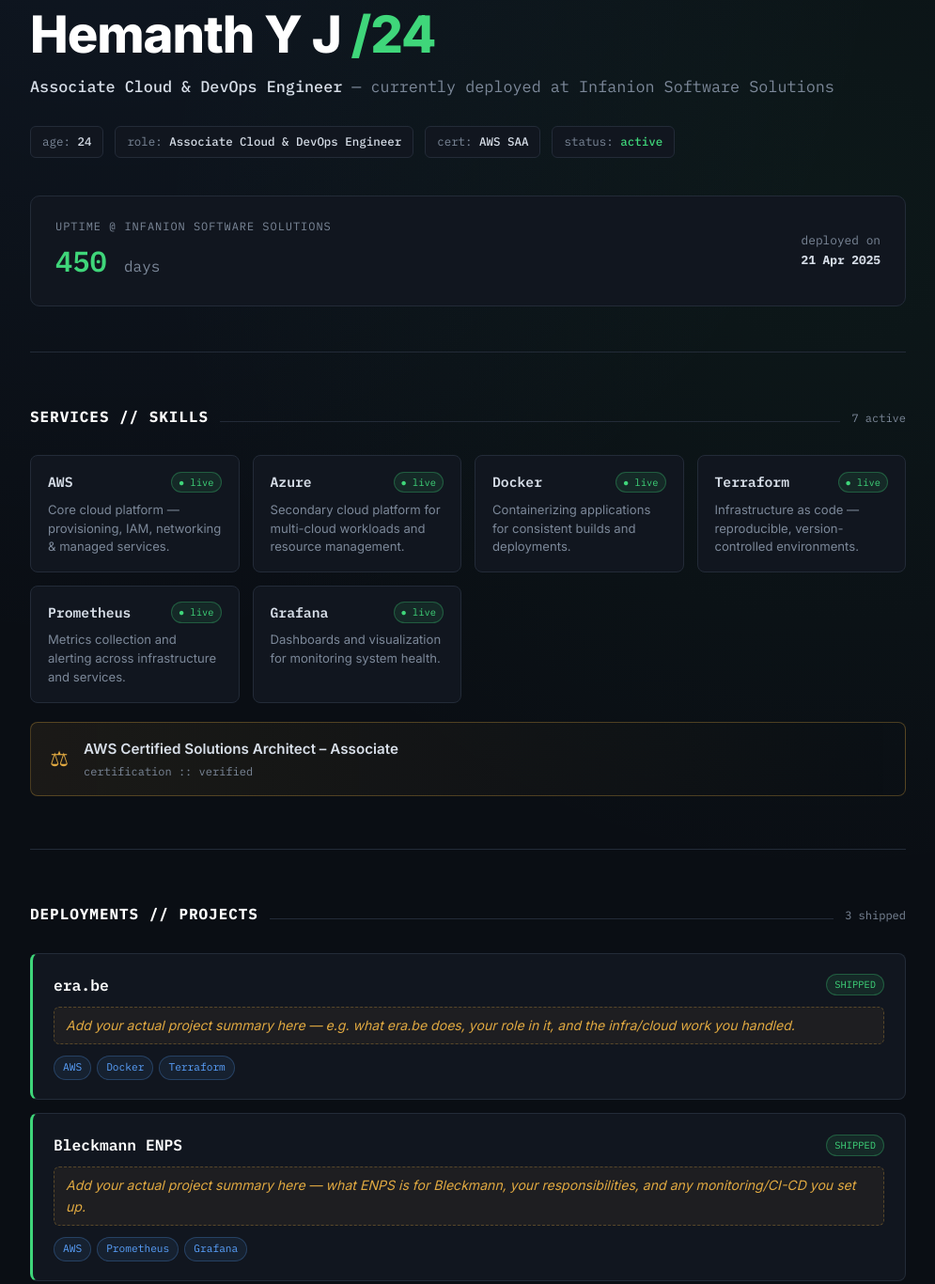
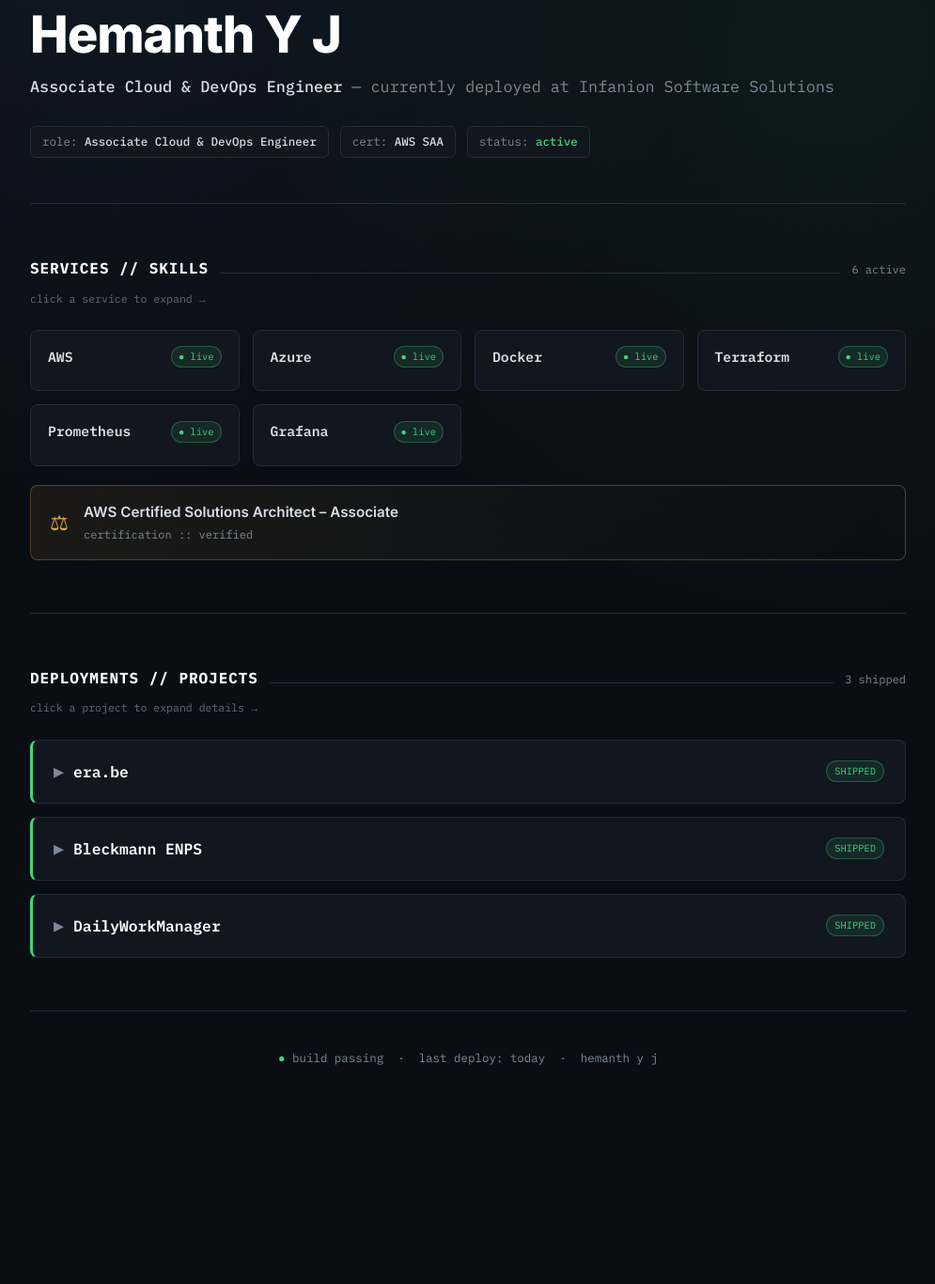
Before and after one commit to Hemanthyjh123/portfolio, a plain HTML site: page index.html in a window 1280 px wide. Shown: the part 151-1517 px from the top of the page at 94% size, without its empty margins (142-1137 px from the left). After the commit the page ends 1347 px from the top, so only its background shows below. Drawn offline with Linux system fonts and the light colour scheme.

Commit message:
add detailed project descriptions

```diff
--- a/index.html
+++ b/index.html
@@ -10,8 +10,9 @@
   :root {
     --bg: #0a0e14;
     --bg-panel: #11161f;
-    --bg-panel-hover: #151b26;
+    --bg-panel-hover: #161d2a;
     --border: #232b38;
+    --border-hover: #3a4658;
     --text: #d7dee8;
     --muted: #7c8899;
     --green: #3fd67a;
@@ -29,8 +30,8 @@
     font-family: var(--sans);
     line-height: 1.6;
     background-image:
-      radial-gradient(circle at 20% 0%, rgba(90,162,255,0.06), transparent 40%),
-      radial-gradient(circle at 80% 20%, rgba(63,214,122,0.05), transparent 40%);
+      radial-gradient(circle at 20% 0%, rgba(90,162,255,0.07), transparent 40%),
+      radial-gradient(circle at 80% 15%, rgba(63,214,122,0.06), transparent 40%);
   }
   ::selection { background: var(--green); color: #0a0e14; }
   a { color: var(--blue); }
@@ -119,44 +120,13 @@
     border: 1px solid var(--border);
     padding: 6px 12px;
     border-radius: 6px;
+    transition: border-color 0.2s, transform 0.2s;
+  }
+  .meta-chip:hover {
+    border-color: var(--border-hover);
+    transform: translateY(-2px);
   }
   .meta-chip b { color: var(--text); font-weight: 500; }
-
-  /* ---- Uptime signature block ---- */
-  .uptime-card {
-    margin-top: 40px;
-    background: var(--bg-panel);
-    border: 1px solid var(--border);
-    border-radius: 10px;
-    padding: 22px 26px;
-    display: flex;
-    align-items: center;
-    justify-content: space-between;
-    flex-wrap: wrap;
-    gap: 16px;
-  }
-  .uptime-label {
-    font-family: var(--mono);
-    font-size: 0.75rem;
-    color: var(--muted);
-    text-transform: uppercase;
-    letter-spacing: 0.08em;
-  }
-  .uptime-value {
-    font-family: var(--mono);
-    font-size: 1.9rem;
-    font-weight: 600;
-    color: var(--green);
-    margin-top: 4px;
-  }
-  .uptime-value span { color: var(--muted); font-size: 1rem; font-weight: 400; }
-  .uptime-since {
-    font-family: var(--mono);
-    font-size: 0.8rem;
-    color: var(--muted);
-    text-align: right;
-  }
-  .uptime-since b { color: var(--text); }
 
   /* ---- Section shared ---- */
   section.block { padding: 56px 0; border-bottom: 1px solid var(--border); }
@@ -183,11 +153,19 @@
     font-size: 0.75rem;
     color: var(--muted);
   }
+  .section-hint {
+    font-family: var(--mono);
+    font-size: 0.72rem;
+    color: var(--muted);
+    margin-top: -18px;
+    margin-bottom: 24px;
+    opacity: 0.75;
+  }
 
-  /* ---- Skills grid (service cards) ---- */
+  /* ---- Skills grid (clickable service cards) ---- */
   .services-grid {
     display: grid;
-    grid-template-columns: repeat(auto-fill, minmax(210px, 1fr));
+    grid-template-columns: repeat(auto-fill, minmax(220px, 1fr));
     gap: 14px;
   }
   .service {
@@ -195,9 +173,29 @@
     border: 1px solid var(--border);
     border-radius: 8px;
     padding: 16px 18px;
-    transition: border-color 0.15s, background 0.15s;
+    cursor: pointer;
+    transition: border-color 0.2s, background 0.2s, transform 0.2s, box-shadow 0.2s;
+    position: relative;
+    overflow: hidden;
   }
-  .service:hover { border-color: #2f3948; background: var(--bg-panel-hover); }
+  .service::before {
+    content: "";
+    position: absolute;
+    top: 0; left: 0; right: 0;
+    height: 2px;
+    background: var(--green);
+    transform: scaleX(0);
+    transform-origin: left;
+    transition: transform 0.25s ease;
+  }
+  .service:hover {
+    border-color: var(--border-hover);
+    background: var(--bg-panel-hover);
+    transform: translateY(-3px);
+    box-shadow: 0 10px 24px rgba(0,0,0,0.35);
+  }
+  .service:hover::before { transform: scaleX(1); }
+  .service:active { transform: translateY(-1px); }
   .service-top {
     display: flex;
     align-items: center;
@@ -223,6 +221,21 @@
     font-size: 0.82rem;
     color: var(--muted);
     line-height: 1.5;
+    max-height: 0;
+    overflow: hidden;
+    opacity: 0;
+    transition: max-height 0.3s ease, opacity 0.25s ease, margin-top 0.3s ease;
+  }
+  .service.open .service-desc {
+    max-height: 200px;
+    opacity: 1;
+    margin-top: 8px;
+  }
+  .service-toggle-hint {
+    font-family: var(--mono);
+    font-size: 0.68rem;
+    color: var(--muted);
+    opacity: 0.6;
   }
 
   /* ---- Cert banner ---- */
@@ -235,6 +248,11 @@
     border: 1px solid rgba(224,169,65,0.3);
     border-radius: 8px;
     padding: 16px 20px;
+    transition: transform 0.2s, border-color 0.2s;
+  }
+  .cert-banner:hover {
+    transform: translateY(-2px);
+    border-color: rgba(224,169,65,0.55);
   }
   .cert-badge {
     font-family: var(--mono);
@@ -244,7 +262,7 @@
   .cert-text .title { font-weight: 600; color: var(--text); font-size: 0.95rem; }
   .cert-text .sub { font-family: var(--mono); font-size: 0.75rem; color: var(--muted); margin-top: 2px; }
 
-  /* ---- Projects (deployment log) ---- */
+  /* ---- Projects (clickable accordion) ---- */
   .deploy-list { display: flex; flex-direction: column; gap: 14px; }
   .deploy {
     background: var(--bg-panel);
@@ -252,6 +270,15 @@
     border-left: 3px solid var(--green);
     border-radius: 8px;
     padding: 20px 22px;
+    cursor: pointer;
+    transition: border-color 0.2s, background 0.2s, transform 0.2s, box-shadow 0.2s;
+  }
+  .deploy:hover {
+    border-color: var(--border-hover);
+    border-left-color: var(--green);
+    background: var(--bg-panel-hover);
+    transform: translateY(-2px);
+    box-shadow: 0 12px 28px rgba(0,0,0,0.35);
   }
   .deploy-head {
     display: flex;
@@ -259,8 +286,8 @@
     justify-content: space-between;
     flex-wrap: wrap;
     gap: 10px;
-    margin-bottom: 10px;
   }
+  .deploy-name-wrap { display: flex; align-items: center; gap: 10px; }
   .deploy-name {
     font-family: var(--mono);
     font-weight: 600;
@@ -277,15 +304,26 @@
     border-radius: 20px;
     text-transform: uppercase;
   }
-  .deploy-desc { font-size: 0.88rem; color: var(--muted); margin-bottom: 12px; }
-  .deploy-desc.placeholder {
-    color: var(--amber);
-    font-style: italic;
-    background: rgba(224,169,65,0.06);
-    border: 1px dashed rgba(224,169,65,0.3);
-    padding: 8px 12px;
-    border-radius: 6px;
+  .deploy-chevron {
+    font-family: var(--mono);
+    color: var(--muted);
+    transition: transform 0.25s ease;
+    font-size: 0.9rem;
   }
+  .deploy.open .deploy-chevron { transform: rotate(90deg); color: var(--green); }
+
+  .deploy-body {
+    max-height: 0;
+    overflow: hidden;
+    opacity: 0;
+    transition: max-height 0.4s ease, opacity 0.3s ease, margin-top 0.4s ease;
+  }
+  .deploy.open .deploy-body {
+    max-height: 500px;
+    opacity: 1;
+    margin-top: 14px;
+  }
+  .deploy-desc { font-size: 0.88rem; color: var(--muted); margin-bottom: 12px; line-height: 1.65; }
   .deploy-stack {
     display: flex;
     flex-wrap: wrap;
@@ -299,6 +337,11 @@
     border: 1px solid rgba(90,162,255,0.25);
     padding: 3px 9px;
     border-radius: 20px;
+    transition: transform 0.15s, background 0.15s;
+  }
+  .stack-pill:hover {
+    background: rgba(90,162,255,0.18);
+    transform: translateY(-1px);
   }
 
   /* ---- Footer ---- */
@@ -312,8 +355,7 @@
   footer .dot { color: var(--green); }
 
   @media (max-width: 600px) {
-    .uptime-card { flex-direction: column; align-items: flex-start; }
-    .uptime-since { text-align: left; }
+    .deploy-name { font-size: 0.95rem; }
   }
 </style>
 </head>
@@ -330,26 +372,15 @@
 
   <section class="hero">
     <div class="eyebrow">whoami</div>
-    <h1>Hemanth Y J <span class="accent">/24</span></h1>
+    <h1>Hemanth Y J</h1>
     <div class="role-line">
       <strong>Associate Cloud &amp; DevOps Engineer</strong> — currently deployed at Infanion Software Solutions
     </div>
 
     <div class="meta-row">
-      <div class="meta-chip">age: <b>24</b></div>
       <div class="meta-chip">role: <b>Associate Cloud &amp; DevOps Engineer</b></div>
       <div class="meta-chip">cert: <b>AWS SAA</b></div>
       <div class="meta-chip">status: <b style="color:var(--green)">active</b></div>
-    </div>
-
-    <div class="uptime-card">
-      <div>
-        <div class="uptime-label">uptime @ infanion software solutions</div>
-        <div class="uptime-value" id="uptime-counter">— <span>days</span></div>
-      </div>
-      <div class="uptime-since">
-        deployed on<br><b>21 Apr 2025</b>
-      </div>
     </div>
   </section>
 
@@ -357,33 +388,52 @@
     <div class="section-head">
       <h2>services // skills</h2>
       <div class="rule"></div>
-      <div class="count">7 active</div>
+      <div class="count">6 active</div>
     </div>
+    <div class="section-hint">click a service to expand →</div>
 
     <div class="services-grid">
-      <div class="service">
-        <div class="service-top"><span class="service-name">AWS</span><span class="service-status">● live</span></div>
-        <div class="service-desc">Core cloud platform — provisioning, IAM, networking &amp; managed services.</div>
+      <div class="service" onclick="this.classList.toggle('open')">
+        <div class="service-top">
+          <span class="service-name">AWS</span>
+          <span class="service-status">● live</span>
         </div>
-      <div class="service">
-        <div class="service-top"><span class="service-name">Azure</span><span class="service-status">● live</span></div>
-        <div class="service-desc">Secondary cloud platform for multi-cloud workloads and resource management.</div>
+        <div class="service-desc">Core cloud platform — provisioning, IAM, networking, EC2, RDS, and managed services across production workloads.</div>
       </div>
-      <div class="service">
-        <div class="service-top"><span class="service-name">Docker</span><span class="service-status">● live</span></div>
-        <div class="service-desc">Containerizing applications for consistent builds and deployments.</div>
+      <div class="service" onclick="this.classList.toggle('open')">
+        <div class="service-top">
+          <span class="service-name">Azure</span>
+          <span class="service-status">● live</span>
         </div>
-      <div class="service">
-        <div class="service-top"><span class="service-name">Terraform</span><span class="service-status">● live</span></div>
-        <div class="service-desc">Infrastructure as code — reproducible, version-controlled environments.</div>
+        <div class="service-desc">Secondary cloud platform for multi-cloud workloads — App Service, Static Web Apps, Key Vault, and Front Door.</div>
       </div>
-      <div class="service">
-        <div class="service-top"><span class="service-name">Prometheus</span><span class="service-status">● live</span></div>
-        <div class="service-desc">Metrics collection and alerting across infrastructure and services.</div>
+      <div class="service" onclick="this.classList.toggle('open')">
+        <div class="service-top">
+          <span class="service-name">Docker</span>
+          <span class="service-status">● live</span>
         </div>
-      <div class="service">
-        <div class="service-top"><span class="service-name">Grafana</span><span class="service-status">● live</span></div>
-        <div class="service-desc">Dashboards and visualization for monitoring system health.</div>
+        <div class="service-desc">Containerizing applications for consistent builds and deployments across environments.</div>
+      </div>
+      <div class="service" onclick="this.classList.toggle('open')">
+        <div class="service-top">
+          <span class="service-name">Terraform</span>
+          <span class="service-status">● live</span>
+        </div>
+        <div class="service-desc">Infrastructure as code — reproducible, version-controlled environments across cloud providers.</div>
+      </div>
+      <div class="service" onclick="this.classList.toggle('open')">
+        <div class="service-top">
+          <span class="service-name">Prometheus</span>
+          <span class="service-status">● live</span>
+        </div>
+        <div class="service-desc">Metrics collection and alerting across infrastructure and services in production.</div>
+      </div>
+      <div class="service" onclick="this.classList.toggle('open')">
+        <div class="service-top">
+          <span class="service-name">Grafana</span>
+          <span class="service-status">● live</span>
+        </div>
+        <div class="service-desc">Dashboards and visualization for real-time monitoring of system health.</div>
       </div>
     </div>
 
@@ -402,51 +452,82 @@
       <div class="rule"></div>
       <div class="count">3 shipped</div>
     </div>
+    <div class="section-hint">click a project to expand details →</div>
 
     <div class="deploy-list">
-      <div class="deploy">
+
+      <div class="deploy" onclick="this.classList.toggle('open')">
         <div class="deploy-head">
+          <div class="deploy-name-wrap">
+            <span class="deploy-chevron">▶</span>
             <span class="deploy-name">era.be</span>
+          </div>
           <span class="deploy-tag">shipped</span>
         </div>
-        <div class="deploy-desc placeholder">
-          Add your actual project summary here — e.g. what era.be does, your role in it, and the infra/cloud work you handled.
+        <div class="deploy-body">
+          <div class="deploy-desc">
+            Designed and managed the AWS infrastructure end-to-end using Terraform for reproducible, version-controlled provisioning. EC2 instances sit behind an Application Load Balancer for traffic distribution, with Auto Scaling configured to add or remove instances based on load, keeping the app responsive under varying traffic without over-provisioning. AWS WAF is attached at the edge to filter malicious requests before they reach the application layer. Data is served through RDS for durable relational storage, with ElastiCache in front of it to cut down repeated database load and speed up frequent reads. CloudWatch ties it all together with metrics, logs, and alarms across the stack, so issues surface before they become outages.
           </div>
           <div class="deploy-stack">
-          <span class="stack-pill">AWS</span>
+            <span class="stack-pill">EC2</span>
+            <span class="stack-pill">Auto Scaling</span>
+            <span class="stack-pill">Load Balancer</span>
+            <span class="stack-pill">WAF</span>
+            <span class="stack-pill">RDS</span>
+            <span class="stack-pill">ElastiCache</span>
+            <span class="stack-pill">CloudWatch</span>
             <span class="stack-pill">Docker</span>
             <span class="stack-pill">Terraform</span>
           </div>
         </div>
+      </div>
 
-      <div class="deploy">
+      <div class="deploy" onclick="this.classList.toggle('open')">
         <div class="deploy-head">
+          <div class="deploy-name-wrap">
+            <span class="deploy-chevron">▶</span>
             <span class="deploy-name">Bleckmann ENPS</span>
+          </div>
           <span class="deploy-tag">shipped</span>
         </div>
-        <div class="deploy-desc placeholder">
-          Add your actual project summary here — what ENPS is for Bleckmann, your responsibilities, and any monitoring/CI-CD you set up.
+        <div class="deploy-body">
+          <div class="deploy-desc">
+            Handled the AWS infrastructure for Bleckmann's ENPS platform, built around EC2 instances running behind a Load Balancer to distribute incoming traffic evenly and keep the app available if any single instance has issues. Auto Scaling adjusts instance count automatically as demand shifts, so the platform stays performant during peak load without paying for idle capacity the rest of the time. CloudFront sits in front as the CDN layer, caching static content at edge locations closer to users for faster load times and reduced load on the origin servers. Prometheus and Grafana handle metrics collection and visualization, giving continuous visibility into system health and surfacing anomalies early.
           </div>
           <div class="deploy-stack">
-          <span class="stack-pill">AWS</span>
+            <span class="stack-pill">EC2</span>
+            <span class="stack-pill">Load Balancer</span>
+            <span class="stack-pill">Auto Scaling</span>
+            <span class="stack-pill">CloudFront</span>
             <span class="stack-pill">Prometheus</span>
             <span class="stack-pill">Grafana</span>
           </div>
         </div>
+      </div>
 
-      <div class="deploy">
+      <div class="deploy" onclick="this.classList.toggle('open')">
         <div class="deploy-head">
+          <div class="deploy-name-wrap">
+            <span class="deploy-chevron">▶</span>
             <span class="deploy-name">DailyWorkManager</span>
+          </div>
           <span class="deploy-tag">shipped</span>
         </div>
-        <div class="deploy-desc placeholder">
-          Add your actual project summary here — what DailyWorkManager does and the cloud/devops work you contributed.
+        <div class="deploy-body">
+          <div class="deploy-desc">
+            Built and managed the Azure infrastructure for DailyWorkManager using a split hosting approach — Azure App Service runs the backend application logic, while the frontend is served separately through Azure Static Web Apps for fast, CDN-backed delivery. Azure Front Door sits at the entry point, providing global routing, load balancing, and an additional layer of edge acceleration and security in front of both services. Azure Key Vault centralizes secrets, connection strings, and credentials so sensitive configuration never lives in application code. Data persistence runs on Azure Database for PostgreSQL, with Azure Cache for Redis layered in front to reduce database load and speed up frequently accessed data.
           </div>
           <div class="deploy-stack">
             <span class="stack-pill">Azure App Service</span>
             <span class="stack-pill">Azure Static Web App</span>
+            <span class="stack-pill">Azure Front Door</span>
+            <span class="stack-pill">Azure Key Vault</span>
+            <span class="stack-pill">Azure Database for PostgreSQL</span>
+            <span class="stack-pill">Azure Cache for Redis</span>
           </div>
         </div>
+      </div>
+
     </div>
   </section>
 
@@ -457,19 +538,6 @@
 </div>
 
 <script>
-  // Live uptime counter since join date (21 Apr 2025)
-  function updateUptime() {
-    const joinDate = new Date('2025-04-21T00:00:00');
-    const now = new Date();
-    const diffMs = now - joinDate;
-    const days = Math.floor(diffMs / (1000 * 60 * 60 * 24));
-    const el = document.getElementById('uptime-counter');
-    if (el) {
-      el.innerHTML = days.toLocaleString() + ' <span>days</span>';
-    }
-  }
-  updateUptime();
-
   // Live clock in status bar
   function updateClock() {
     const now = new Date();
```
Also changed, not shown: 1 other file. Lines whose indentation alone changed are shown as unchanged.
